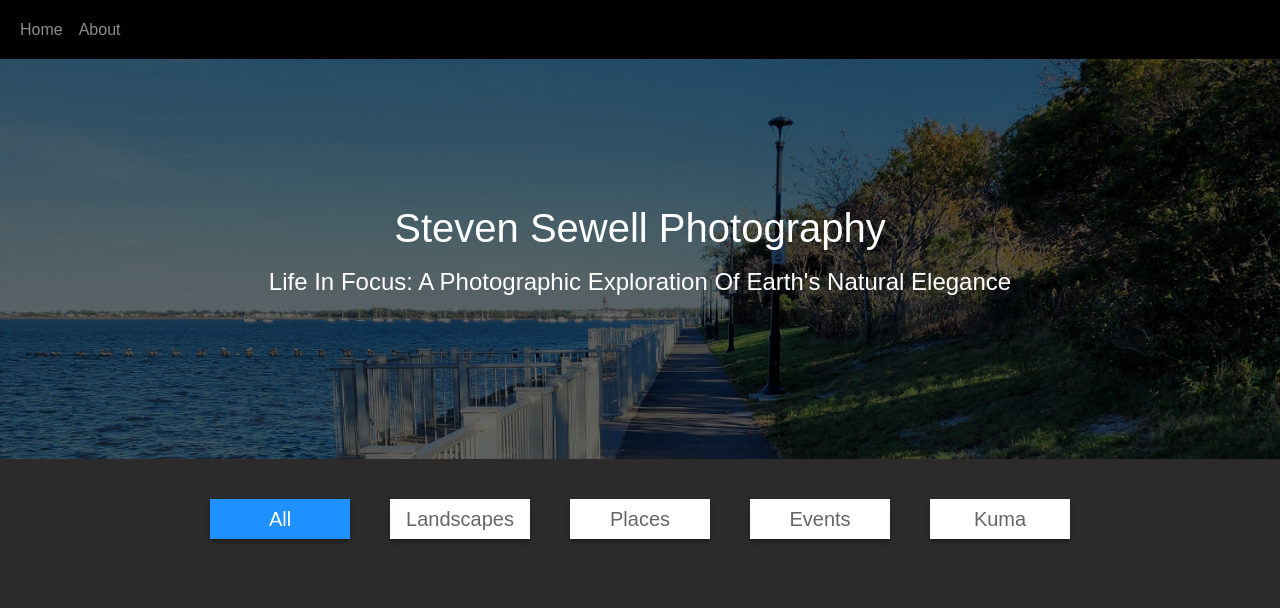
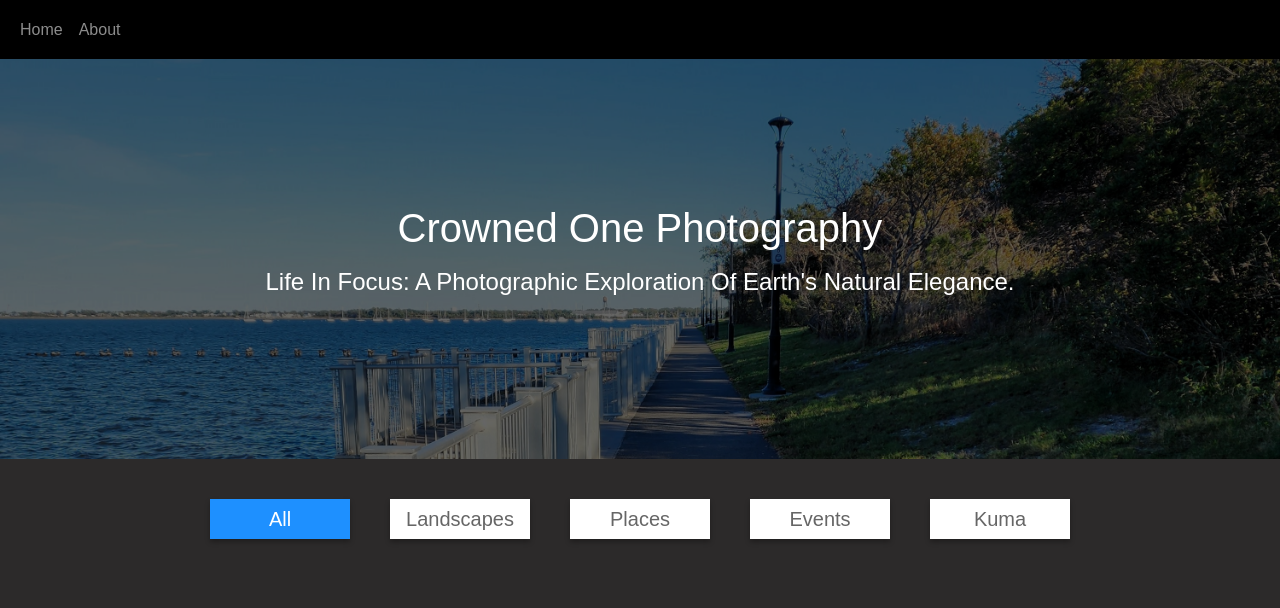
Before and after one commit to stevenrsewell/Photography, a plain HTML site: page index.html in a window 1280 px wide. Shown: the top 608 px of the page. Drawn offline with nearby package versions, Linux system fonts and the light colour scheme.

Commit message:
Updated index and added Favicon

```diff
--- a/index.html
+++ b/index.html
@@ -5,8 +5,13 @@
   <meta charset="UTF-8">
   <meta http-equiv="X-UA-Compatible" content="IE=edge">
   <meta name="viewport" content="width=device-width, initial-scale=1.0">
+  <meta name="description"
+  content="Life in Focus: A Photographic Exploration of Earth's Natural Elegance. Photography by Steven Sewell.">
+  <meta name="author" content="Steven Sewell">
+
   <title>Crowned One Photography</title>
 
+  <link rel="icon" type="image/x-icon" href="images/favicon.png">
   <link rel="stylesheet" href="https://cdnjs.cloudflare.com/ajax/libs/magnific-popup.js/1.1.0/magnific-popup.min.css">
   <link rel="stylesheet" href="css/style.css">
   <!-- Font Awesome -->
@@ -45,8 +50,8 @@
       <div class="mask" style="background-color: rgba(0, 0, 0, 0.6);">
         <div class="d-flex justify-content-center align-items-center h-100">
           <div class="text-white">
-            <h1 class="mb-3">Steven Sewell Photography</h1>
-            <h4 class="mb-3">Life in Focus: A Photographic Exploration of Earth's Natural Elegance</h4>
+            <h1 class="mb-3">Crowned One Photography</h1>
+            <h4 class="mb-3">Life in Focus: A Photographic Exploration of Earth's Natural Elegance.</h4>
           </div>
         </div>
       </div>
```
Also changed, not shown: images/favicon.png (added).
